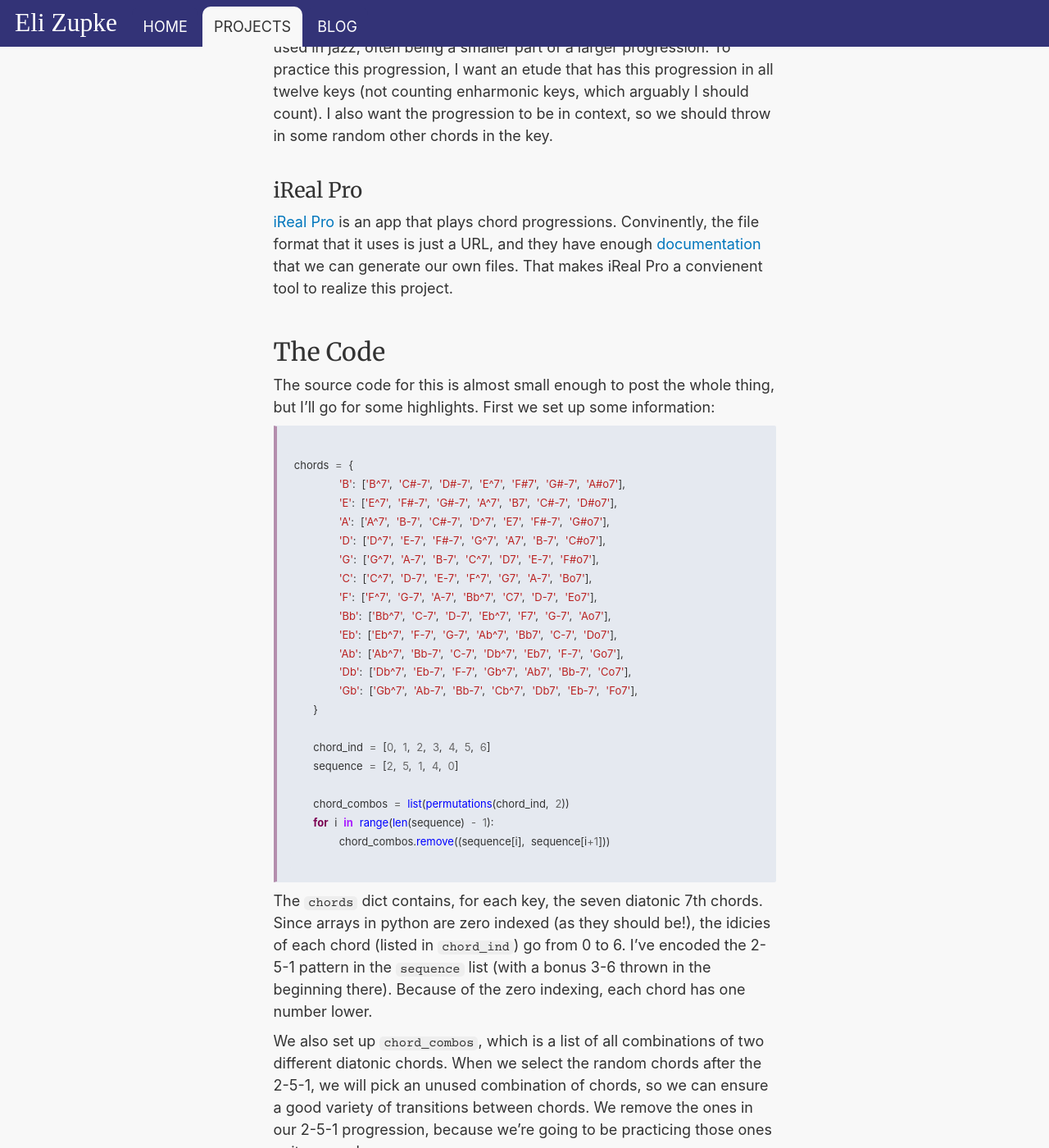
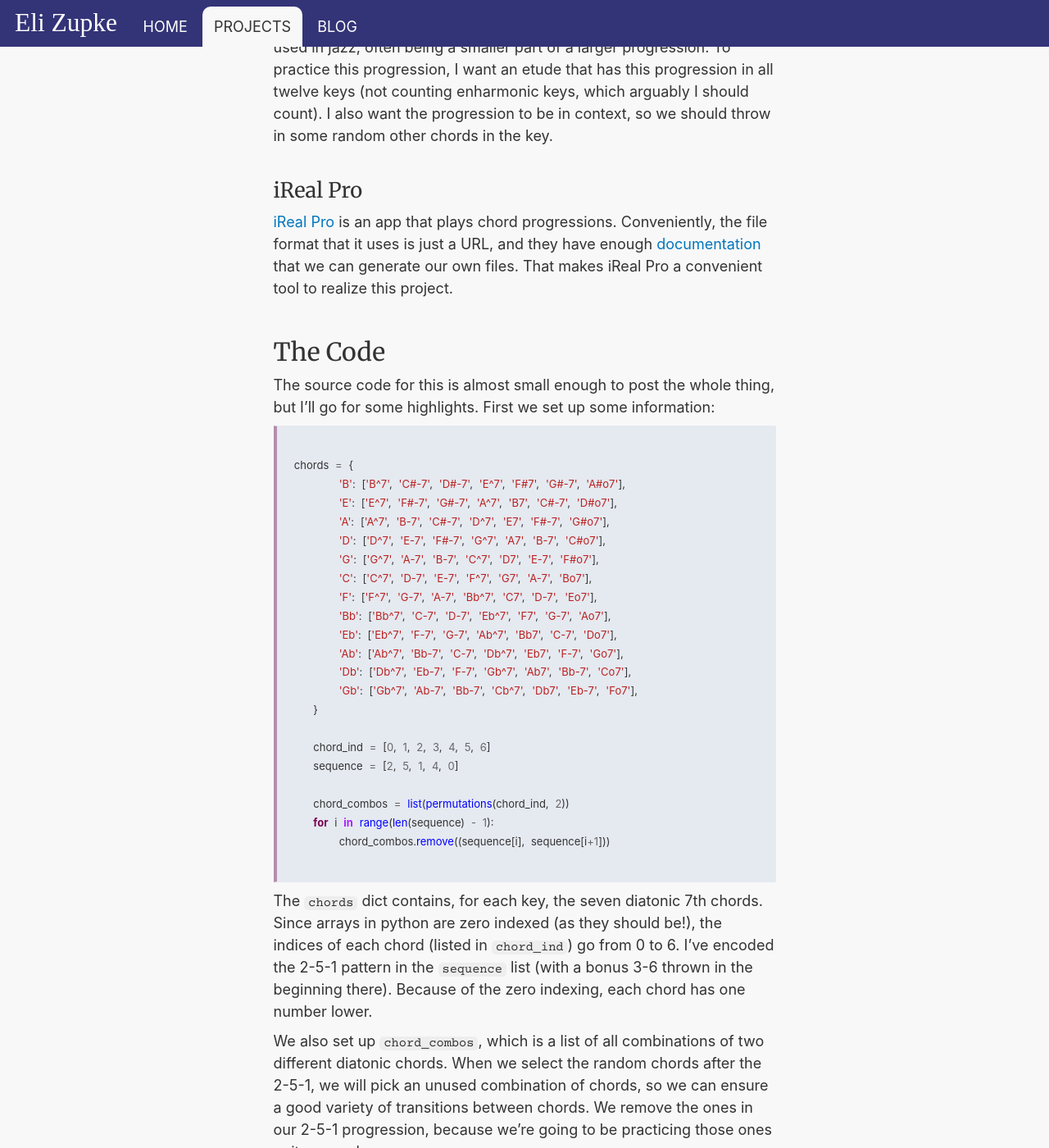
Before and after one commit to Trainzack/trainzack.github.io, a Jekyll site: the page built from _projects/irealb.md, in a window 1280 px wide and 1400 px high, scrolled down 451 px. Shown: the whole window at 82% size. Built offline with Jekyll 4.4.1, drawn with Linux system fonts in a browser that asks for light colours; nearby versions of some CDN libraries; some web fonts are replaced.

Commit message:
Spellcheck and ireal image upload

````diff
--- a/_projects/irealb.md
+++ b/_projects/irealb.md
@@ -14,7 +14,7 @@
 
 ### iReal Pro
 
-[iReal Pro](https://www.irealpro.com/) is an app that plays chord progressions. Convinently, the file format that it uses is just a URL, and they have enough [documentation](https://www.irealpro.com/ireal-pro-file-format) that we can generate our own files. That makes iReal Pro a convienent tool to realize this project.
+[iReal Pro](https://www.irealpro.com/) is an app that plays chord progressions. Conveniently, the file format that it uses is just a URL, and they have enough [documentation](https://www.irealpro.com/ireal-pro-file-format) that we can generate our own files. That makes iReal Pro a convenient tool to realize this project.
 
 ## The Code
 
@@ -46,7 +46,7 @@
 
 ```
 
-The `chords` dict contains, for each key, the seven diatonic 7th chords. Since arrays in python are zero indexed (as they should be!), the idicies of each chord (listed in `chord_ind`) go from 0 to 6. I've encoded the 2-5-1 pattern in the `sequence` list (with a bonus 3-6 thrown in the beginning there). Because of the zero indexing, each chord has one number lower.
+The `chords` dict contains, for each key, the seven diatonic 7th chords. Since arrays in python are zero indexed (as they should be!), the indices of each chord (listed in `chord_ind`) go from 0 to 6. I've encoded the 2-5-1 pattern in the `sequence` list (with a bonus 3-6 thrown in the beginning there). Because of the zero indexing, each chord has one number lower.
 
 We also set up `chord_combos`, which is a list of all combinations of two different diatonic chords. When we select the random chords after the 2-5-1, we will pick an unused combination of chords, so we can ensure a good variety of transitions between chords. We remove the ones in our 2-5-1 progression, because we're going to be practicing those ones quite enough.
 
````
Also changed, not shown: other parts of _projects/irealb.md (+2 -2 lines), assets/images/project-cards/irealb.png (added).
